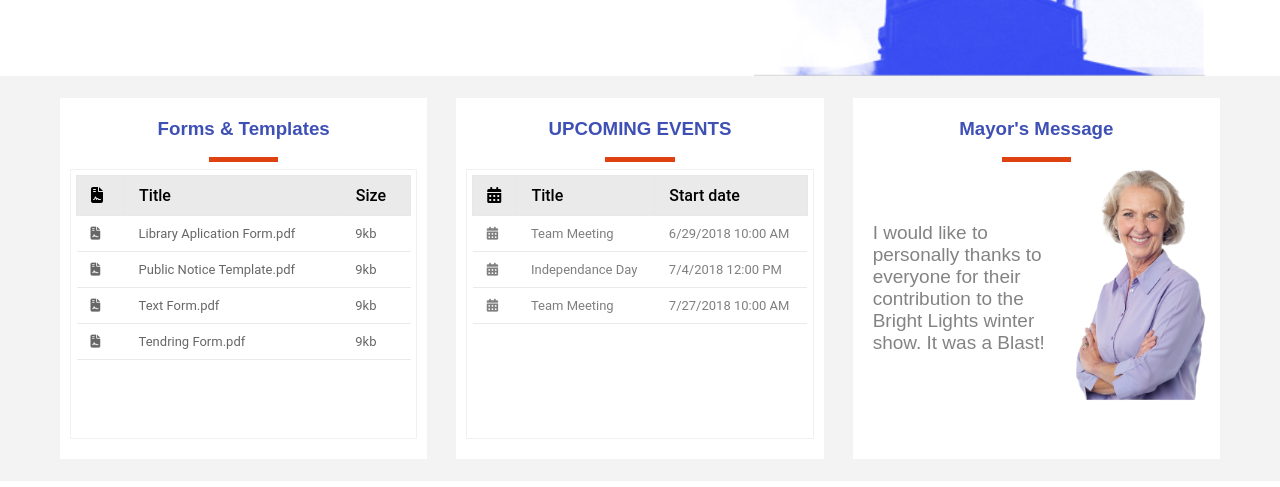
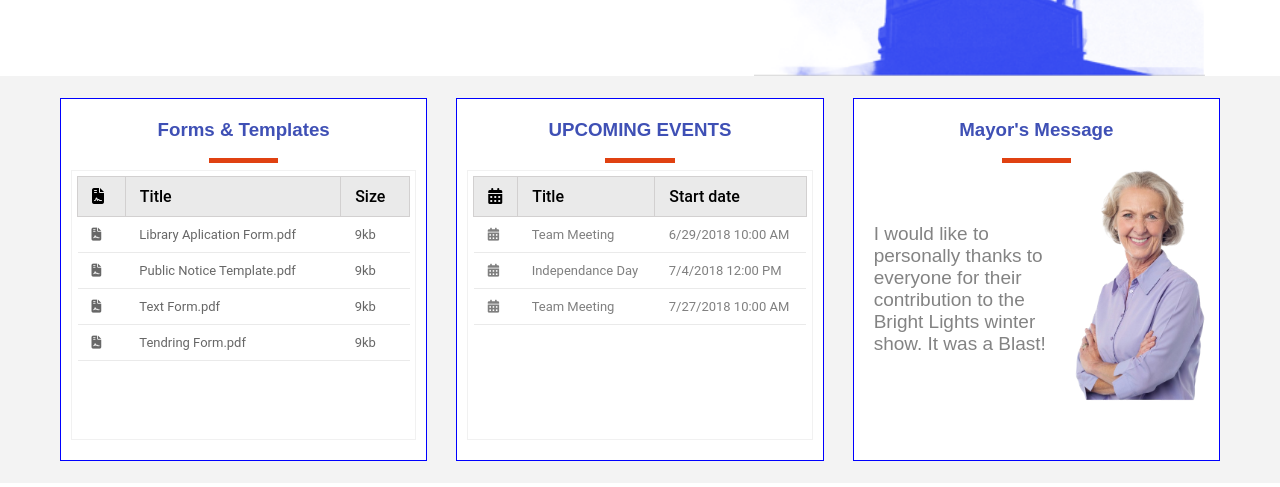
Before and after one commit to atif-saleem/gov-page, a plain HTML site: page index.html in a window 1280 px wide. Shown: the part 313-800 px from the top of the page. Drawn offline with Linux system fonts and the light colour scheme; a web font is replaced by a local one.

Commit message:
uploaded on git hub

```diff
--- a/style.css
+++ b/style.css
@@ -213,6 +213,7 @@ p{
     gap: 2.5%;
 }
 .card{
+    border: 1px solid blue;
     width: 32.5%;
     background-color: #fff;
     padding: 20px 10px;
@@ -245,7 +246,7 @@ tr th {
     padding: 10px 14px;
     background-color: rgb(234, 234, 234);
     font-weight: 500;
-    border: 1px solid hsl(0deg 0% 90.98%);
+    border: 1px solid hsl(0, 3%, 82%);
 }
 tr td{
     border: none;
```
